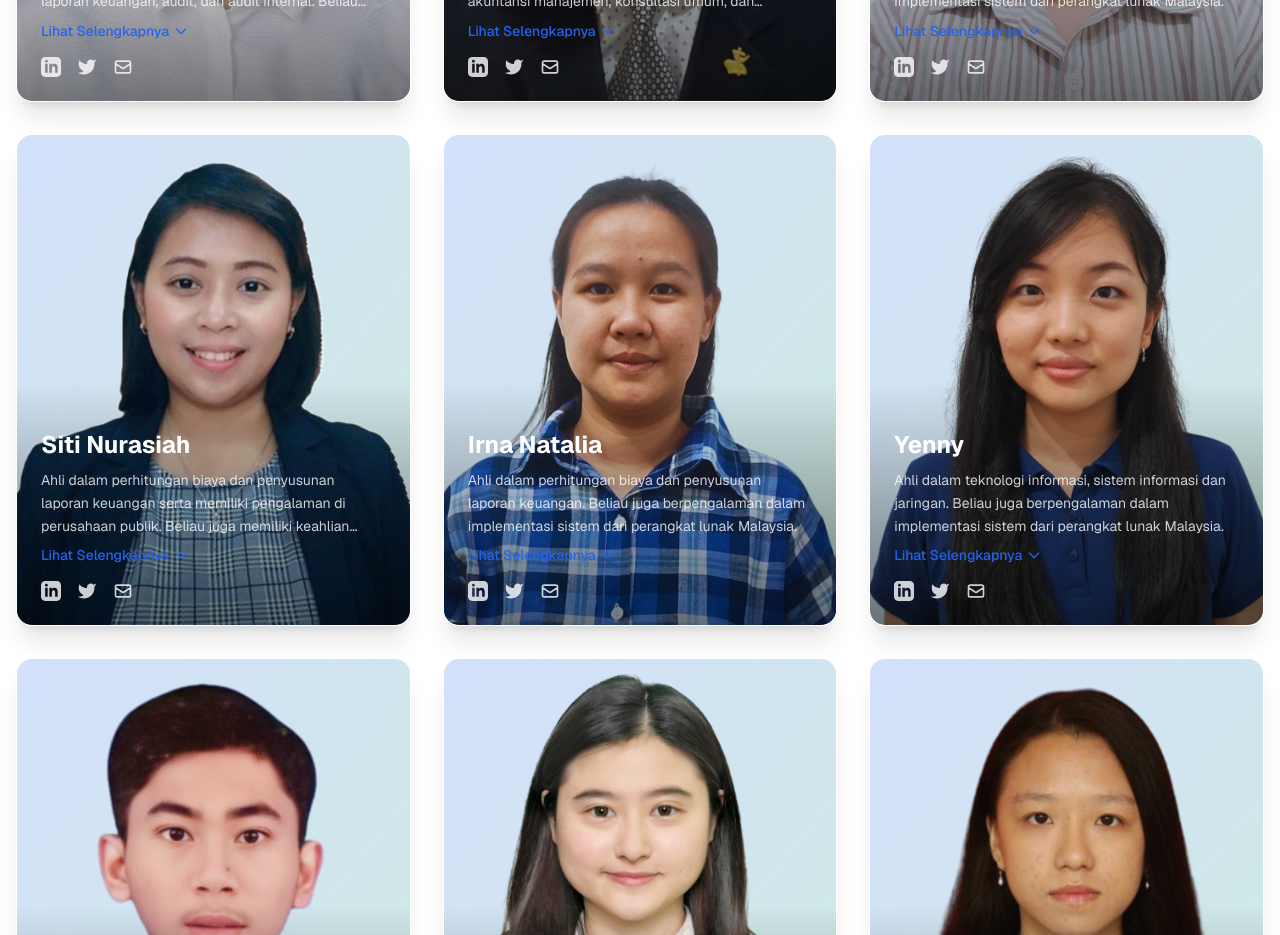
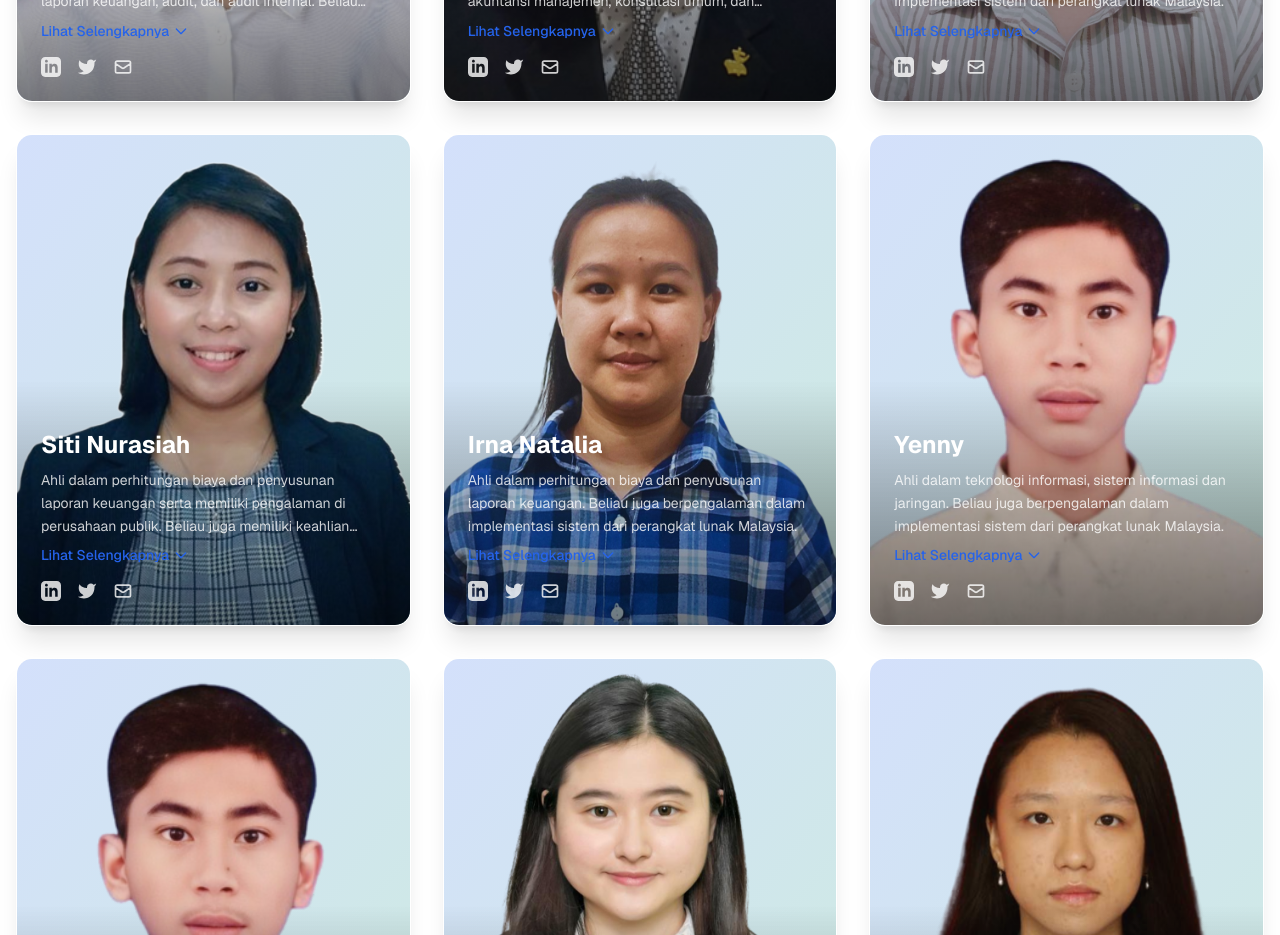
Before and after one commit to m0pLD/Website, a Next.js app: page /team in a window 1280 px wide. Shown: the part 1160-2095 px from the top of the page. Built offline with nearby package versions, Linux system fonts and the light colour scheme.

Commit message:
fix langguage

```diff
--- a/data/teamData.ts
+++ b/data/teamData.ts
@@ -92,7 +92,7 @@ export const getTeamMembers = (t: (key: string) => string) => [
   {
     id: 10,
     name: "Yenny",
-    image: "/images/team/yenny.png",
+    image: "/images/team/andrian.png",
     description:t("team.member.yenny.description"),
     social: {
       linkedin: "#",
```
